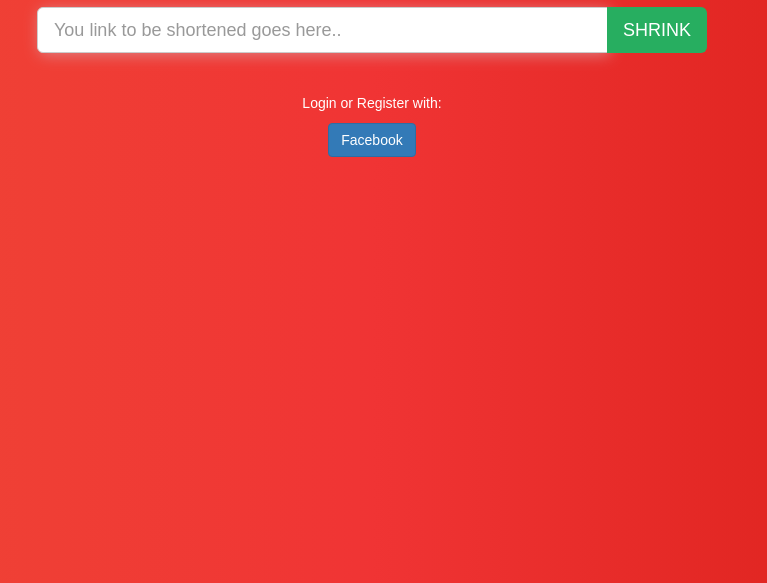
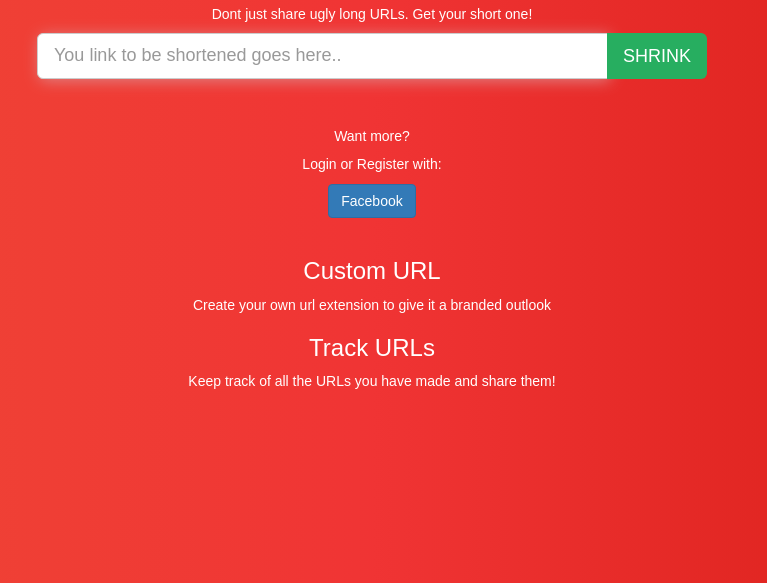
Before and after one commit to geetsin/shrink-me-SEP, a website: page views/index.html in a window 1280 px wide. Shown: the part 217-800 px from the top of the page, without its empty margins (268-1035 px from the left). Drawn offline with nearby package versions, Linux system fonts and the light colour scheme; files that its build step writes are made by us from their sources; some icons are missing; files whose address does not match are found by name; a web font is replaced by a local one.

Commit message:
UI addons

```diff
--- a/app.js
+++ b/app.js
@@ -9,9 +9,9 @@ var base58 = require('./base58Convertor.js');
 const port = Number(process.env.PORT || 3000);
 
 var Url = require('./models/url');
-var mLabStr = "mongodb://heroku_10tr397g:G7e3e3t5@ds243285.mlab.com:43285/heroku_10tr397g";
-// mongoose.connect('mongodb://' + config.db.host + '/' + config.db.name);
-mongoose.connect(mLabStr);
+// var mLabStr = "mongodb://heroku_10tr397g:@ds243285.mlab.com:43285/heroku_10tr397g";
+mongoose.connect('mongodb://' + config.db.host + '/' + config.db.name);
+// mongoose.connect(mLabStr);
 app.use(bodyParser.json());
 app.use(bodyParser.urlencoded({ extended: true }));
 
--- a/public/css/styles.css
+++ b/public/css/styles.css
@@ -64,6 +64,11 @@ body {
   margin-top: 5px;
 }
 
+.sectionDetails {
+  display: inline;
+  padding-top: 80px;
+  width: 200px;
+}
 #link {
   display: none;
   padding-top: 15px;
--- a/views/index.html
+++ b/views/index.html
@@ -21,6 +21,7 @@
         <div class="inner cover">
           <h1>ShrinkME</h1>
           <h4>URL Shortner</h4>
+          <h5>Dont just share ugly long URLs. Get your short one!</h5>
 
           <div class="row">
 
@@ -37,10 +38,18 @@
               <div id="link"></div>
             </div>
           </br></br>
+            <h5>Want more?</h5>
             <p>Login or Register with:</p>
-
             <a href="/auth/facebook" class="btn btn-primary"><span class="fa fa-facebook"></span> Facebook</a>
-
+            </br></br>
+            <section class="sectionDetails">
+                <h3>Custom URL</h3>
+                  <p>Create your own url extension to give it a branded outlook</p>
+            </section>
+            <section class="sectionDetails">
+                <h3>Track URLs</h3>
+                  <p>Keep track of all the URLs you have made and share them!</p>
+            </section>
 
           </div>
 
```
Also changed, not shown: config.js (+4 -4 lines).
